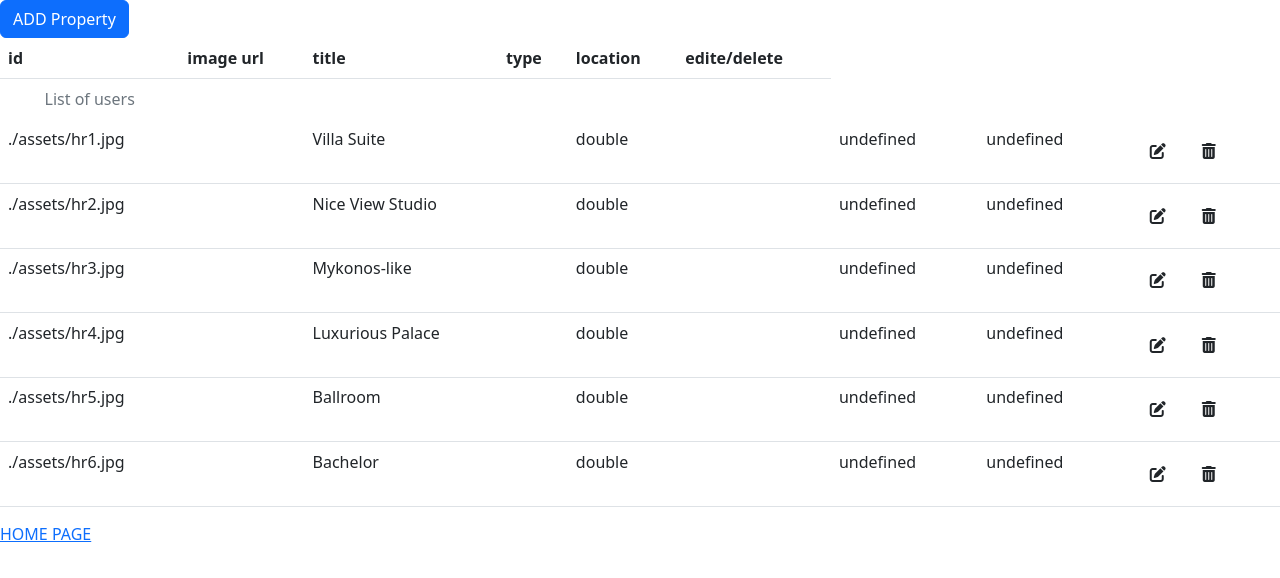
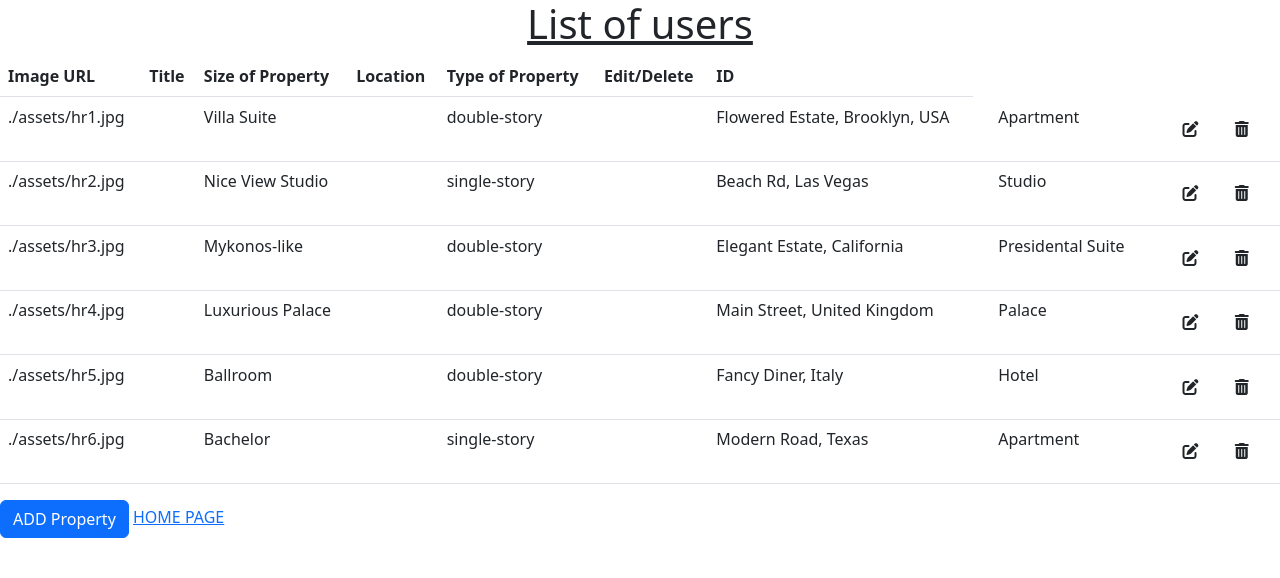
Before and after one commit to Camie0903/Property, a plain HTML site: page admin.html in a window 1280 px wide. Drawn offline with nearby package versions, Linux system fonts and the light colour scheme.

Commit message:
alomst there

```diff
--- a/admin.css
+++ b/admin.css
@@ -1,4 +1,9 @@
-.table_head{
+h1{
     display: flex;
     justify-content: center;
+    text-decoration: underline;
 }
+
+th.prop_title {
+    margin-left: 5px;
+}
--- a/admin.html
+++ b/admin.html
@@ -12,6 +12,22 @@
 
 <body>
     <!-- Button trigger modal -->
+  <h1>List of users </h1>
+    <table class="table caption-top">
+        <thead>
+            <tr>
+                <th scope="col" class="img_url">Image URL</th>
+                <th scope="col" class="prop_title">Title</th>
+                <th scope="col" class="prop_size">Size of Property</th>
+                <th scope="col" class="prop_loca">Location</th>
+                <th scope="col" class="prop_type">Type of Property</th>
+                <th scope="col" class="edit_del">Edit/Delete</th>
+                <th scope="col" class="prop_id">ID</th>
+            </tr>
+        </thead>
+        <tbody id="listings">
+        </tbody>
+    </table>
     <button
       type="button"
       class="btn btn-primary"
@@ -64,14 +80,14 @@
               <input
                 type="text"
                 name="addTodo"
-                id="location"
+                id="carhead"
                 placeholder="Add Property location "
                 required
               />
               <input
                 type="text"
                 name="addTodo"
-                id="size"
+                id="bot_head"
                 placeholder="Add Property size in Sq M "
                 required
               />
@@ -83,21 +99,6 @@
         </div>
       </div>
     </div>
-    <table class="table caption-top">
-        <caption class="table_head">List of users</caption>
-        <thead>
-          <tr>
-            <th scope="col">id</th>
-            <th scope="col">image url</th>
-            <th scope="col">title</th>
-            <th scope="col">type</th>
-            <th scope="col">location</th>
-            <th scope="col">edite/delete</th>
-          </tr>
-        </thead>
-        <tbody id="listings">
-        </tbody>
-      </table>
     <a href="./index.html">HOME PAGE</a>
     <script
       src="https://cdn.jsdelivr.net/npm/bootstrap@5.0.2/dist/js/bootstrap.bundle.min.js"
--- a/admin.js
+++ b/admin.js
@@ -5,7 +5,7 @@ let listings = JSON.parse(localStorage.getItem("listings"))
         id: "1",
         img:"./assets/hr1.jpg",
         title:"Villa Suite",
-        type:"double",
+        type:"double-story",
         carhead: "Flowered Estate, Brooklyn, USA",
         card_icon: 3,
         card_icon1: 2,
@@ -17,7 +17,7 @@ let listings = JSON.parse(localStorage.getItem("listings"))
         id:"2",
         img:"./assets/hr2.jpg",
         title:"Nice View Studio",
-        type:"double",
+        type:"single-story",
         carhead: "Beach Rd, Las Vegas",
         card_icon: 4,
         card_icon1: 3,
@@ -29,7 +29,7 @@ let listings = JSON.parse(localStorage.getItem("listings"))
         id: "3",
         img:"./assets/hr3.jpg",
         title:"Mykonos-like ",
-        type:"double",
+        type:"double-story",
         carhead: "Elegant Estate, California",
         card_icon: 6,
         card_icon1: 4,
@@ -41,7 +41,7 @@ let listings = JSON.parse(localStorage.getItem("listings"))
         id: "4",
         img:"./assets/hr4.jpg",
         title:"Luxurious Palace",
-        type:"double",
+        type:"double-story",
         carhead: "Main Street, United Kingdom",
         card_icon: 25,
         card_icon1: 30,
@@ -53,7 +53,7 @@ let listings = JSON.parse(localStorage.getItem("listings"))
         id: "5",
         img:"./assets/hr5.jpg",
         title:"Ballroom",
-        type:"double",
+        type:"double-story",
         carhead: "Fancy Diner, Italy",
         card_icon: 94,
         card_icon1: 100,
@@ -65,7 +65,7 @@ let listings = JSON.parse(localStorage.getItem("listings"))
         id: "6",
         img:"./assets/hr6.jpg",
         title:"Bachelor",
-        type:"double",
+        type:"single-story",
         carhead: "Modern Road, Texas",
         card_icon: 4,
         card_icon1: 3,
@@ -87,8 +87,8 @@ function showlistings(listings) {
     <td>${listings.img}<td>
     <td>${listings.title}<td>
     <td>${listings.type}<td>
-    <td>${listings.location}<td>
-    <td>${listings.size}<td>
+    <td>${listings.carhead}<td>
+    <td>${listings.bot_head}<td>
     <td><i class="fa-solid fa-pen-to-square p-3"></i>
     <i onclick="deleteItem(${listings.id})" class="fa-solid fa-trash-can p-3"></i></td>
     <tr>
@@ -102,8 +102,8 @@ function addProperty(){
     img: document.querySelector("#image").value,
     title: document.querySelector("#title").value,
     type:document.querySelector("#type").value,
-    location:document.querySelector("#location").value,
-    size:document.querySelector("#size").value,
+    carhead:document.querySelector("#carhead").value,
+    bot_head   :document.querySelector("#bot_head").value,
     id:listings.length + 1,
   };
   listings.push(newPropety);
@@ -118,3 +118,20 @@ function deleteItem(id){
   localStorage.setItem("listings", JSON.stringify(listings));
   showlistings(listings)
 }
+
+function editItems(id) {
+  let img = document.querySelector(`#image-${id}`).value;
+  let title = document.querySelector(`#title-${id}`).value;
+  let type = document.querySelector(`#type-${id}`).value;
+  let carhead = document.querySelector(`#carhead-${id}`).value;
+  let bot_head = document.querySelector(`#bot_head-${id}`).value;
+  listings[id] = {
+    img,
+    title,
+    type,
+    carhead,
+    bot_head
+  };
+  localStorage.setItem("listings", JSON.stringify(listings));
+  readData(listings);
+}
```
